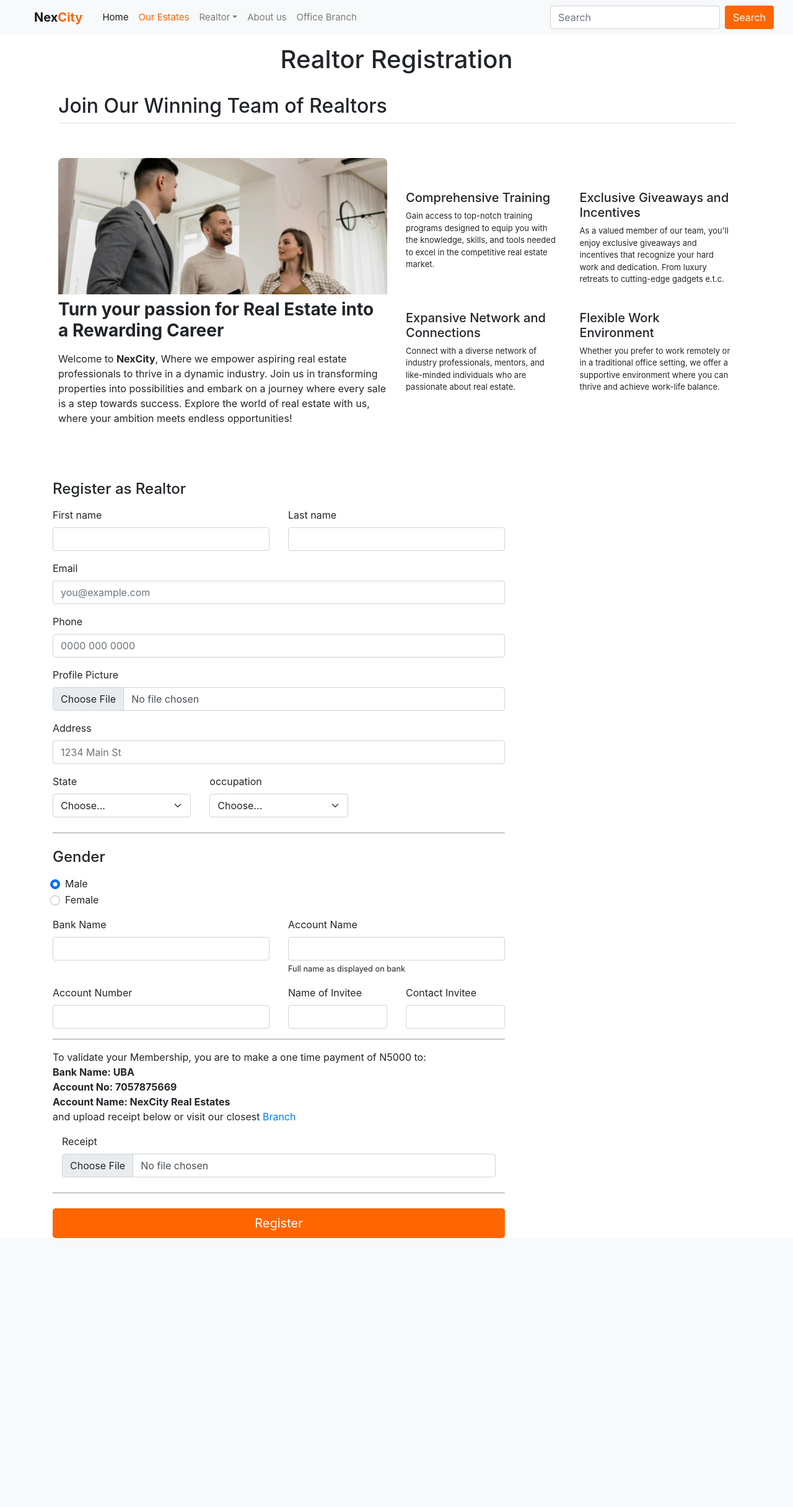
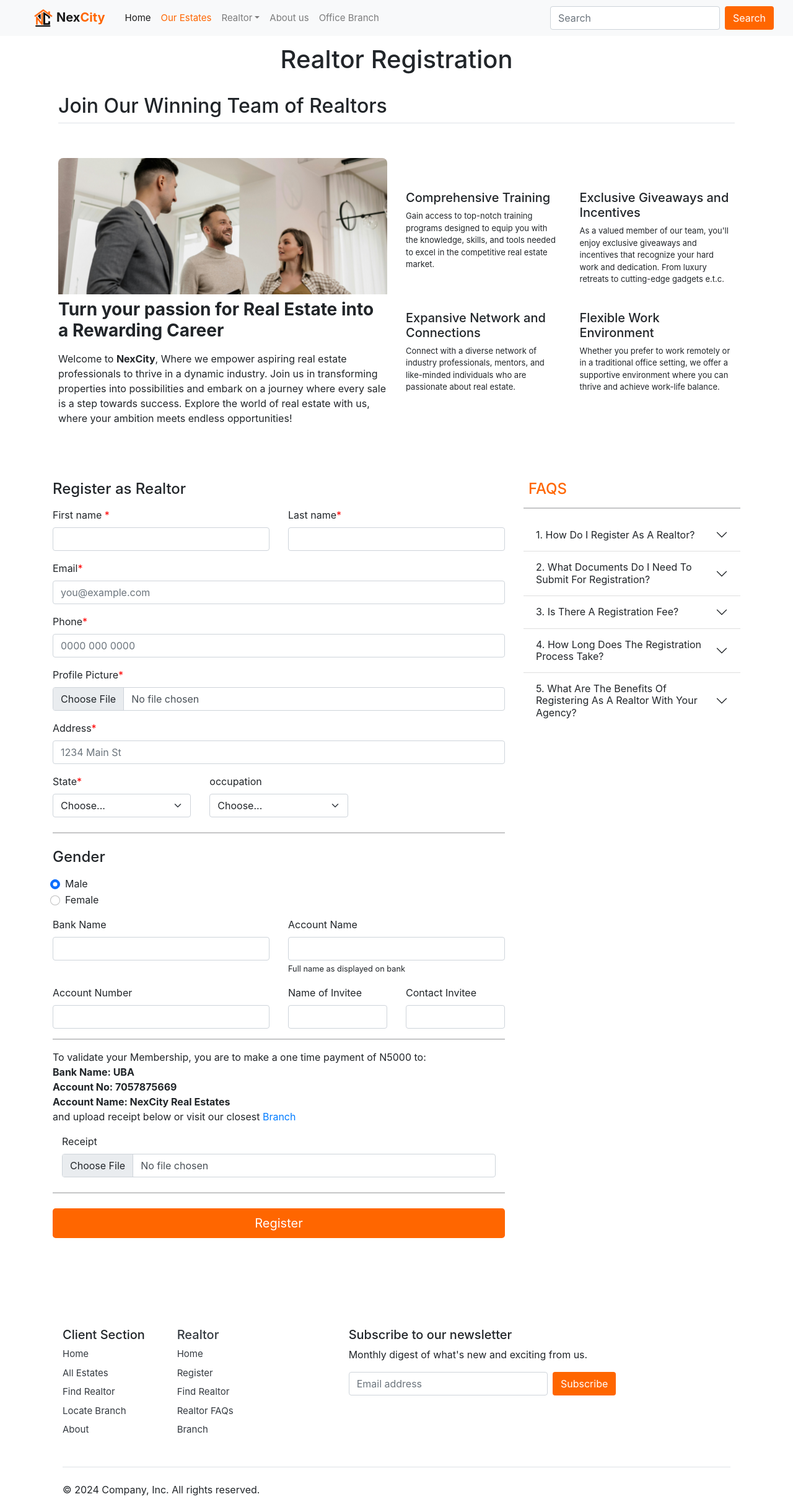
Before and after one commit to Nexwod/NexWorld, a Django app: page /register_realtor/ in a window 1280 px wide. Shown: the whole page at 62% size. Before the commit the page ends 1998 px from the top, so only its background shows below. Run offline with Django 4.2, Linux system fonts and the light colour scheme; some libraries are stand-ins or nearby versions.

Commit message:
adding logo to website

```diff
--- a/NexCity/estate/templates/base.html
+++ b/NexCity/estate/templates/base.html
@@ -9,6 +9,7 @@
     <link rel="stylesheet" href="{% static 'css/owl.carousel.min.css' %}">
     <link rel="stylesheet" href="{% static 'css/style.css' %}">
     <link href="https://stackpath.bootstrapcdn.com/bootstrap/4.5.2/css/bootstrap.min.css" rel="stylesheet">
+    <link rel="icon" href="{% static 'images/NEXCITYLOGO1.png'%}">
     <title>Nexcity | {%block title%} {%endblock%}</title>
 </head>
 <body>
@@ -200,7 +201,10 @@
 
     <nav class="navbar navbar-expand-md navbar-light  fixed-top bg-light" aria-label="Fourth navbar example">
         <div class="container-fluid">
-          <a class="navbar-brand fw-bold mx-sm-4" href="/">Nex<span class="oranger">City</span> </a>
+          <a class="navbar-brand fw-bold mx-sm-4" href="/"><img src="{% static 'images/NEXCITYLOGO1.png' %}" style="width: auto;
+            height: 30px;
+            object-fit: cover;
+            border-radius: 8px 8px 0 0;" alt=""> <span > Nex<span class="oranger">City</span></span> </a>
           <button class="navbar-toggler" type="button" data-bs-toggle="collapse" data-bs-target="#navbarsExample04" aria-controls="navbarsExample04" aria-expanded="false" aria-label="Toggle navigation">
             <span class="navbar-toggler-icon"></span>
           </button>
@@ -242,14 +246,14 @@
 
 
 
-      <div class="container">
-        <footer class="py-5">
+      <div class="container pt-5 mt-5 px-3">
+        <footer class="pt-5">
           <div class="row">
 
             <div class="col-6 col-md-2 mb-3 text-start">
               <h5>Client Section</h5>
               <ul class="nav flex-column ">
-                <li class="nav-item  mb-2"><a href="#" class="nav-link p-0 text-dark text-body-secondary">Home</a></li>
+                <li class="nav-item  mb-2"><a href="/" class="nav-link p-0 text-dark text-body-secondary">Home</a></li>
                 <li class="nav-item mb-2"><a href="/all_listing" class="nav-link p-0 text-dark text-body-secondary">All Estates</a></li>
                 <li class="nav-item mb-2"><a href="/find_realtor" class="nav-link p-0 text-dark text-body-secondary">Find Realtor</a></li>
                 <li class="nav-item mb-2"><a href="/find_branch" class="nav-link p-0 text-dark text-body-secondary">Locate Branch</a></li>
@@ -272,7 +276,7 @@
               <form>
                 <h5>Subscribe to our newsletter</h5>
                 <p>Monthly digest of what's new and exciting from us.</p>
-                <div class="d-flex flex-column flex-sm-row w-100 gap-2">
+                <div class="d-flex w-100 gap-2">
                   <label for="newsletter1" class="visually-hidden">Email address</label>
                   <input id="newsletter1" type="text" class="form-control" placeholder="Email address">
                   <button class="btn btn-oranger"  type="button">Subscribe</button>
@@ -281,13 +285,9 @@
             </div>
           </div>
 
-          <div class="d-flex flex-column flex-sm-row justify-content-between py-4 my-4 border-top">
+          <div class="d-flex flex-column flex-sm-row justify-content-between pt-4 mt-4 border-top">
             <p>&copy; 2024 Company, Inc. All rights reserved.</p>
-            <ul class="list-unstyled d-flex">
-              <li class="ms-3"><a class="link-body-emphasis" href="#"><svg class="bi" width="24" height="24"><use xlink:href="#twitter"/></svg></a></li>
-              <li class="ms-3"><a class="link-body-emphasis" href="#"><svg class="bi" width="24" height="24"><use xlink:href="#instagram"/></svg></a></li>
-              <li class="ms-3"><a class="link-body-emphasis" href="#"><svg class="bi" width="24" height="24"><use xlink:href="#facebook"/></svg></a></li>
-            </ul>
+
           </div>
         </footer>
       </div>
--- a/NexCity/estate/templates/find_branch.html
+++ b/NexCity/estate/templates/find_branch.html
@@ -49,7 +49,8 @@
 
 <div class="">
     {%if results%}
-    <h2>Your Search</h2>
+    <h2 class="mt-4 text-center">All results for "{{address}}"</h2><br><br>
+
     {%endif%}
 
 <div class="row gap-2 justify-content-around text-capitalize" >
@@ -68,7 +69,7 @@
 </div>
 
 {% if No_results %}
-<h2 class="mt-4 text-center">Not Result for "{{address}}"</h2><br><br>
+<h2 class="mt-4 text-center">No results for "{{address}}"</h2><br><br>
 
 {%endif%}
 
--- a/NexCity/estate/templates/land_details.html
+++ b/NexCity/estate/templates/land_details.html
@@ -38,7 +38,7 @@
     <div class="col-md-6 " >
       <br><br>
         <div style="background-color: rgb(201, 202, 202);">
-        {% if estate.google_map %}
+        {% if i.google_map %}
         <div class="d-block w-100 mr-4 px-2 pt-4 pb-2" > {{ i.google_map | safe }}</div>
 
         {%else%}
@@ -50,8 +50,12 @@
         {%for i in estate%}
 
         <div class="m-3">
+    {%if i.subscription_form%}
     <a class="btn d-flex justify-content-center btn-oranger"   href="{{i.subscription_form.url}}" download>Download Subscription Form</a>
+    {%endif%}
+
     </div>
+
 
     {% if request.user.is_superuser %}
     <div class="m-3">
--- a/NexCity/estate/templates/register_realtor.html
+++ b/NexCity/estate/templates/register_realtor.html
@@ -60,7 +60,7 @@
             <p class="alert alert-danger my-3 text-danger" >{{message}}</p>
              {% endfor %}
             <div class="col-sm-6">
-              <label for="firstName" class="form-label">First name</label>
+              <label for="firstName" class="form-label">First name <span style="color: red;">*</span></label>
               <input type="text" class="form-control" id="firstName" placeholder="" name="first_name" value="" required>
               <div class="invalid-feedback">
                 Valid first name is required.
@@ -68,7 +68,7 @@
             </div>
 
             <div class="col-sm-6">
-              <label for="lastName" class="form-label">Last name</label>
+              <label for="lastName" class="form-label">Last name<span style="color: red;">*</span></label>
               <input type="text" class="form-control" id="lastName" placeholder="" value="" name="last_name" required>
               <div class="invalid-feedback">
                 Valid last name is required.
@@ -78,14 +78,14 @@
 
 
             <div class="col-12">
-              <label for="email" class="form-label">Email</label>
+              <label for="email" class="form-label">Email<span style="color: red;">*</span></label>
               <input type="email" class="form-control" id="email" placeholder="you@example.com" name="email" required>
               <div class="invalid-feedback">
                 Please enter a valid email address for contact updates.
               </div>
             </div>
             <div class="col-12">
-              <label for="phone" class="form-label">Phone</label>
+              <label for="phone" class="form-label">Phone<span style="color: red;">*</span></label>
               <input type="text" class="form-control" id="phone" placeholder="0000 000 0000" name="phone" required>
               <div class="invalid-feedback">
                 Please enter a valid Phone number
@@ -93,7 +93,7 @@
             </div>
 
             <div class="col-12">
-              <label for="image" class="form-label">Profile Picture</label>
+              <label for="image" class="form-label">Profile Picture<span style="color: red;">*</span></label>
               <input type="file" class="form-control" id="image" placeholder="insert photo here less than 1mb" name="profile_picture">
               <div class="invalid-feedback">
                 Please a recent profile photo of you
@@ -101,7 +101,7 @@
             </div>
 
             <div class="col-12">
-              <label for="address" class="form-label">Address</label>
+              <label for="address" class="form-label">Address<span style="color: red;">*</span></label>
               <input type="text" class="form-control" id="address" placeholder="1234 Main St" required name="address">
               <div class="invalid-feedback">
                 Please enter your current address.
@@ -110,7 +110,7 @@
 
 
             <div class="col-md-4">
-              <label for="state" class="form-label">State</label>
+              <label for="state" class="form-label">State<span style="color: red;">*</span></label>
               <select class="form-select" id="state" required name="state">
                 <option value="">Choose...</option>
                 <option>Anambra</option>
@@ -210,14 +210,14 @@
           </div>
           <hr class="my-4">
 
-
-
           <button class="w-100 btn btn-oranger btn-lg" type="submit">Register</button>
         </form>
+
+     </div>
         <!-- {% for message in messages %}
-        <p class="alert alert-danger my-3 text-danger" >{{message}}</p> -->
-         {% endfor %}
-      </div>
+        <p class="alert alert-danger my-3 text-danger" >{{message}}</p>
+         {% endfor %} -->
+
 
       <div class="col-md-5 col-lg-4 ">
         <h4 class="d-flex justify-content-between align-items-center mb-3">
--- a/NexCity/estate/templates/searched_estate.html
+++ b/NexCity/estate/templates/searched_estate.html
@@ -6,7 +6,6 @@
 {%  block body %}
 
 <div class="container"><br><br>
-<h1 class="text-center m-sm-4 ">Your Search Estates</h1>
 
 {%if no_results%}
 <h3>No Result for "{{address}}"</h3>
--- a/NexCity/estate/views.py
+++ b/NexCity/estate/views.py
@@ -272,6 +272,9 @@
         if not address:
             messages.info(request, "Please fill in your address")
             return redirect('/register_realtor')
+        if not state:
+            messages.info(request, "Please fill in your state")
+            return redirect('/register_realtor')
 
         if Realtor.objects.filter(email=email).exists():
             messages.info(request, "Email already exists")
```
Also changed, not shown: NexCity/estate/static/images/NEXCITYLOGO.png (added), NexCity/estate/static/images/NEXCITYLOGO1.png (added), NexCity/estate/static/images/NEXCITYLOGO2.png (added).
